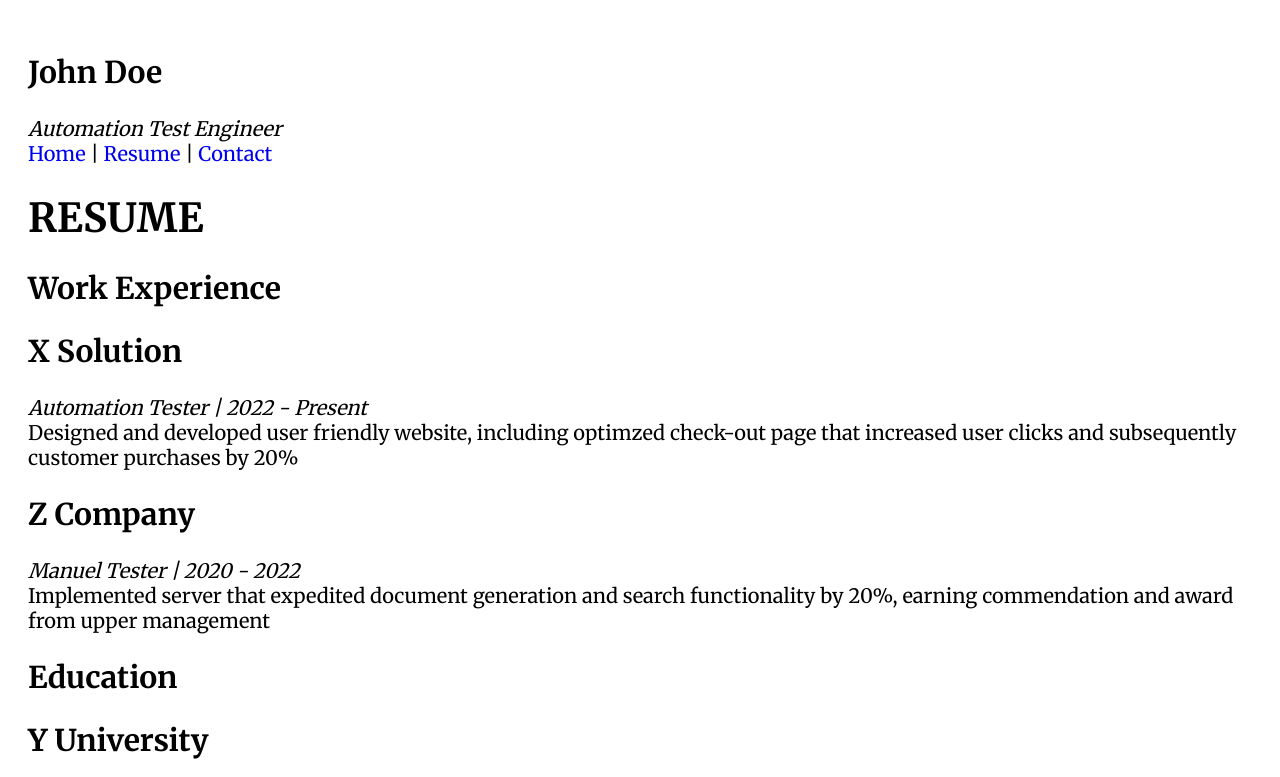
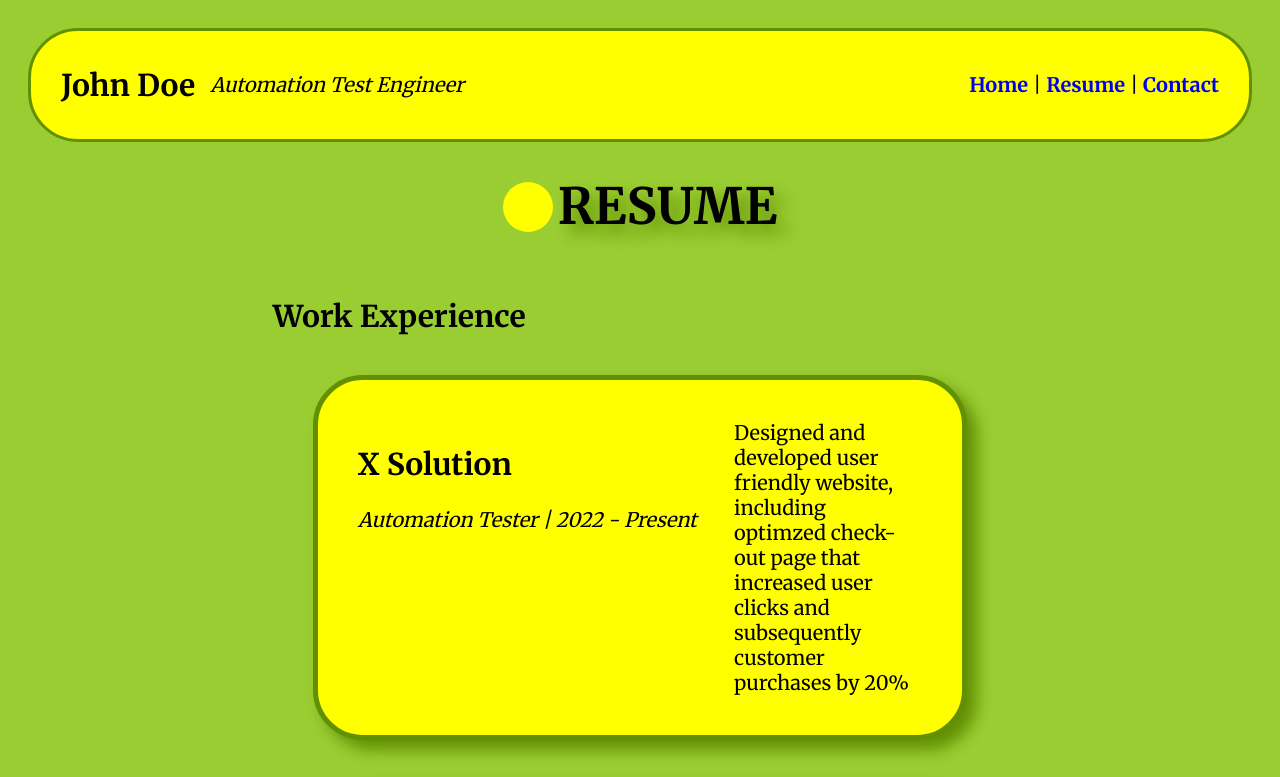
Before and after one commit to aysezen/T116-HTML-CSS, a plain HTML site: page resume.html in a window 1280 px wide. Shown: the top 777 px of the page. Drawn offline with Linux system fonts and the light colour scheme.

Commit message:
7.06/ v2

```diff
--- a/css/style.css
+++ b/css/style.css
@@ -5,6 +5,7 @@ body {
     font-family: 'Merriweather', serif; /* Bu kismi Google font tan CSS rules olarak alip geldik*/
     padding: 20px;
     font-size: 20px;
+    background-color: yellowgreen;
 }
 
 * {
@@ -16,17 +17,110 @@ a {
 }
 
 input, textarea {
-    border: 3px solid yellowgreen;
+    border: 3px solid rgb(97, 144, 3);
     border-radius: 10px;
     width: 100%;
     padding: 15px;
 }
 
 button {
-    border: 3px solid yellowgreen;
+    border: 3px solid rgb(97, 144, 3);
     border-radius: 10px;
-    background-color: yellowgreen ;
+    background-color: rgb(97, 144, 3) ;
     font-size: 30px;
     color: yellow;
     padding: 10px 30px ;   /*Ilk parametre ust ve alttan uzakligi, ikinci parametre sag ve soldan uzakligi belirler  */
 }
+
+.header {
+    display: flex;
+    justify-content: space-between;
+    align-items: center;
+    border: 3px solid rgb(97, 144, 3);
+    background-color: yellow;
+    border-radius: 50px;
+    padding: 10px 30px;
+}
+
+.header .title {
+    display: flex;
+    align-items: center;
+    gap: 15px; /* Flex elemanlarinin arasina bosluk koymak icin kullanilir*/
+}
+
+.menu a {
+    font-weight: 700;
+}
+
+.content {
+    display: flex;
+    flex-direction: column;
+    align-items: center;
+}
+
+
+.content .about {
+    display: flex;
+    align-items: center;
+    width: 70%;
+    padding: 40px;
+    gap: 30px;
+}
+
+.about img {
+    width: 500px;
+    height: 500px;
+    border: 5px solid rgb(97, 144, 3);
+    border-radius: 250px;
+    box-shadow: 10px 10px 15px rgb(97, 144, 3);
+}
+
+.about .description {
+    display: flex;
+    flex-direction: column;
+    align-items: center;
+}
+
+.footer {
+    display: flex;
+    justify-content: space-around;
+    border-top: 5px dotted gray;
+    margin: 20px;
+}
+
+.section {
+    width: 60%;
+}
+.section .card {
+    display: flex;
+    border: 5px solid rgb(97, 144, 3) ;
+    border-radius: 50px;
+    background-color: yellow;
+    margin: 40px;
+    padding: 40px;
+    box-shadow: 10px 10px 15px rgb(97, 144, 3);
+}
+
+.section .card .left {
+    flex: 2;
+}
+.section .card .right {
+    flex: 1;
+}
+
+h1{
+    text-shadow:10px 10px 15px rgb(97, 144, 3);
+    font-size: 50px;
+}
+.content h1 {
+    display: flex;
+    align-items: center;
+    gap: 5px;
+}
+
+.content h1 span{
+    width: 50px;
+    height: 50px;
+    border-radius: 25px ;
+    background-color:yellow;
+}
--- a/resume.html
+++ b/resume.html
@@ -19,8 +19,7 @@
       </div>
     </div>
     <div class="content">
-      <h1>RESUME</h1>
-
+      <h1><span></span>RESUME</h1>
       <div class="section">
         <h2>Work Experience</h2>
         <div class="card">
```
Also changed, not shown: contact.html (+1 -1 lines), css/teststyle.css (+6 -1 lines), test.html (+1 -1 lines).
